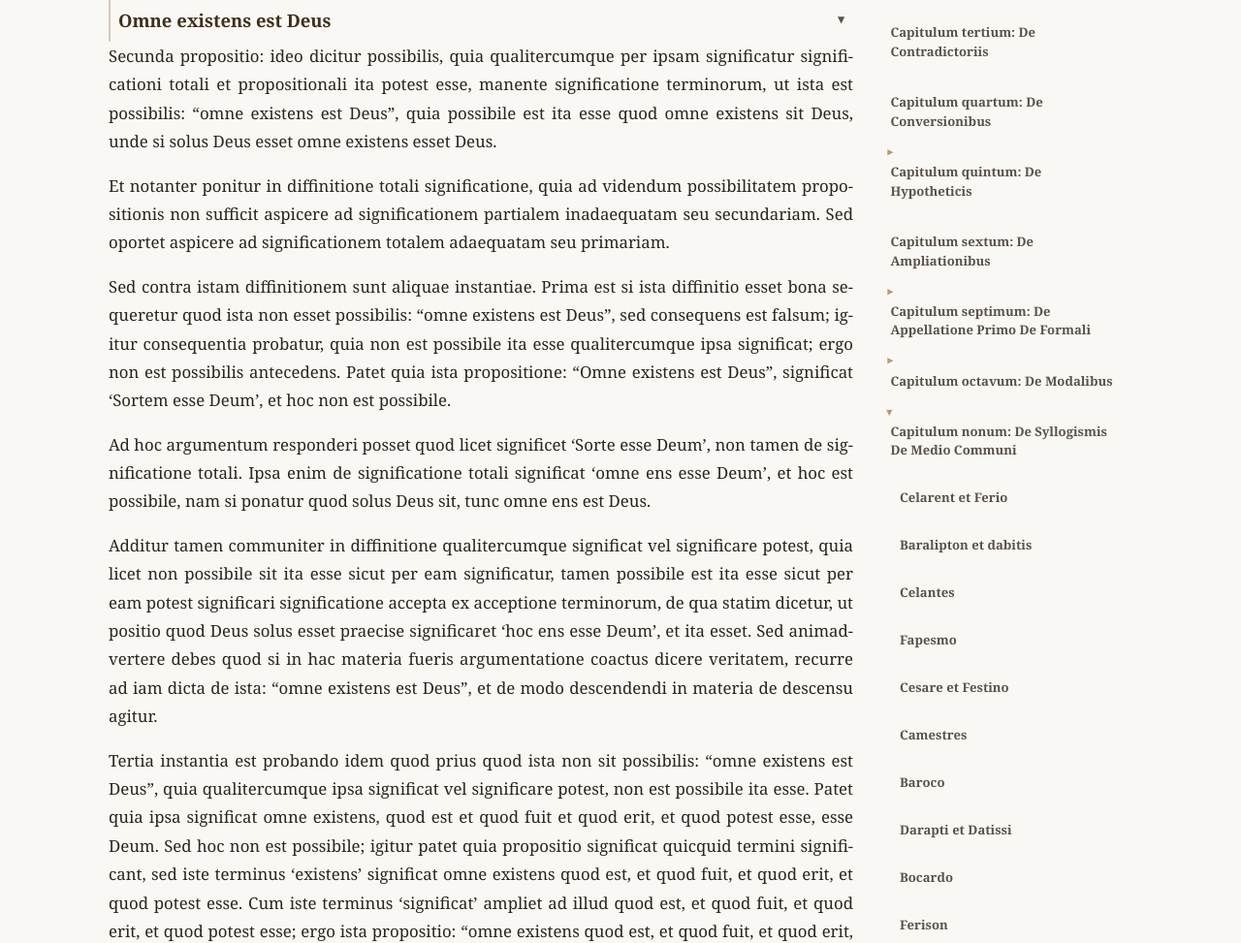
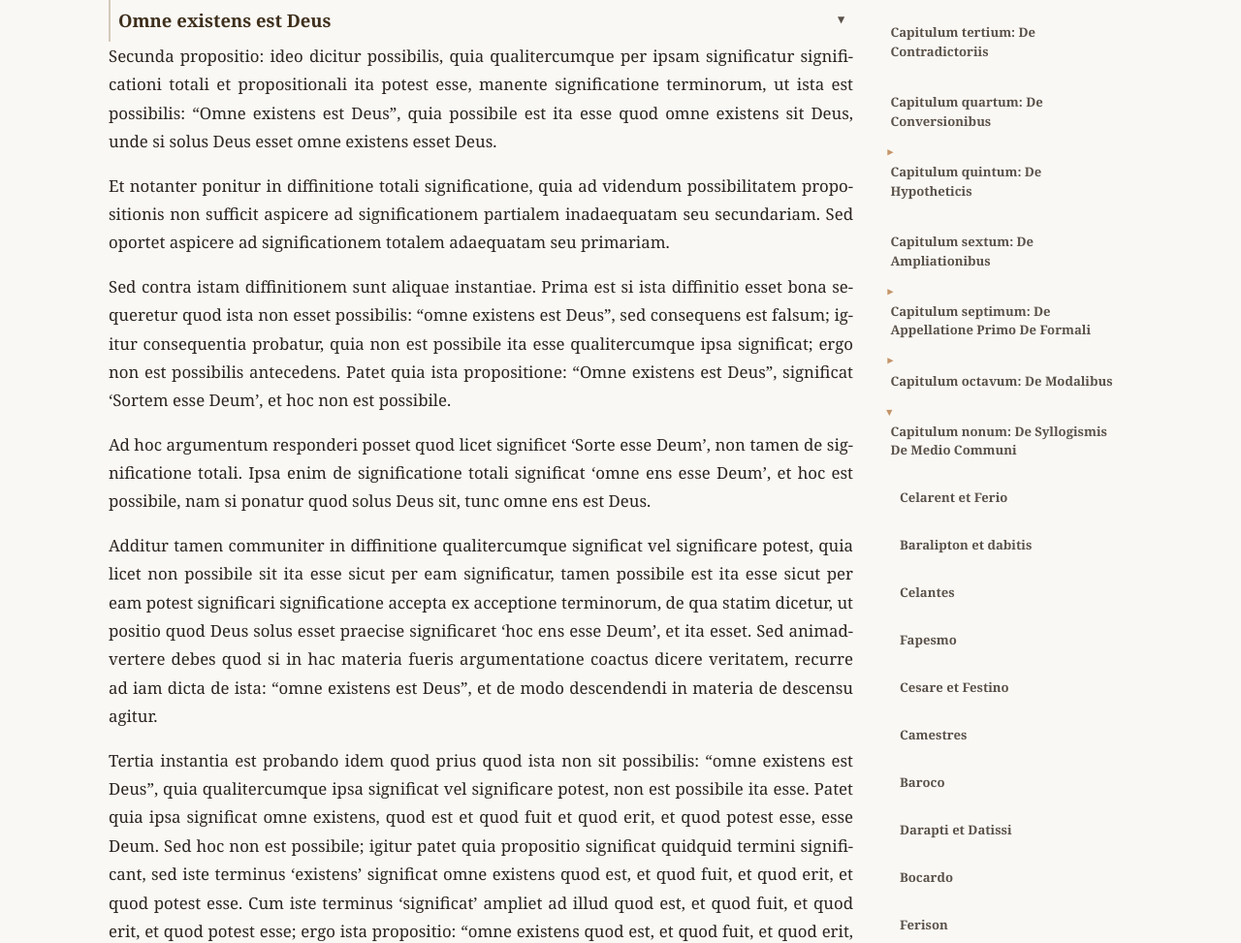
Before and after one commit to JoseBalado/Spanish-Logicians-at-the-University-of-Paris, a Jekyll site: the page built from philosophers/Jeronimo-Pardo/Medulla-Dyalectices-1505.md, in a window 1280 px wide and 1400 px high, scrolled down 54923 px. Shown: the part 214-1187 px from the top of the window at 97% size. Built offline with Jekyll 4.4.1, drawn with Linux system fonts in a browser that asks for light colours; some of the changed text lies outside the part shown.

```diff
--- a/philosophers/Jeronimo-Pardo/Medulla-Dyalectices-1505.md
+++ b/philosophers/Jeronimo-Pardo/Medulla-Dyalectices-1505.md
@@ -748,7 +748,7 @@ Respondetur quod potest, sic enim debet diffiniri: "propositio impossibilis est
 
 Propositio falsa est quae qualiter significat taliter false, est quemadmodum propositio impossibilis sic diffinitur: "Propositio impossibilis est quae taliter significat qualiter impossibile est esse". De illa autem propositione: "Deus non est", quae in argumento proponitur, dico quod ipsa significat Deum qui Deus est impossibilis impossibilitate relativa, ut relatus negative ad seipsum.
 
-Ad rationem quae probat quod non potest salvari diffinitio propositionis contingentis, potest aliquis respondere ad id quod argumentum praetendit. Dico enim quod ipse Deus relatus affirmative ad seipsum relatum ad creaturam quae connotatur per ly 'creans', dicitur contingens relative. Ideo concederem quod Deum creare est necessarium, hoc est, ipse Deus creans est necessarius et etiam est contingens, contingentia relativa, taliter qualiter significatur per istam: "Deus crea", neque aliud argumentum probat, verumtamen est difficultas: qualiter debeat diffiniri propositio contingens, nam ista est contingens: "omne ens est Deus", et tamen clarum est quod quicquid per eam significatur taliter qualiter per eam significatur necessario aut impossibiliter se habet, quod ostenditur, nam vel significatur Deus ut relative se habens ad creaturam et affirmative, et tunc est impossibilis impossibilitate relativa. Non ergo a suo significato illa propositio suam contingentiam habet.
+Ad rationem quae probat quod non potest salvari diffinitio propositionis contingentis, potest aliquis respondere ad id quod argumentum praetendit. Dico enim quod ipse Deus relatus affirmative ad seipsum relatum ad creaturam quae connotatur per ly 'creans', dicitur contingens relative. Ideo concederem quod Deum creare est necessarium, hoc est, ipse Deus creans est necessarius et etiam est contingens, contingentia relativa, taliter qualiter significatur per istam: "Deus crea", neque aliud argumentum probat, verumtamen est difficultas: qualiter debeat diffiniri propositio contingens, nam ista est contingens: "omne ens est Deus", et tamen clarum est quod quidquid per eam significatur taliter qualiter per eam significatur necessario aut impossibiliter se habet, quod ostenditur, nam vel significatur Deus ut relative se habens ad creaturam et affirmative, et tunc est impossibilis impossibilitate relativa. Non ergo a suo significato illa propositio suam contingentiam habet.
 
 ### Propositio duplici de causa potest contingens nominari
 
@@ -932,7 +932,7 @@ Prima est quod subiectum vel praedicatum pro nullo supponat, quod debet intellig
 
 Secunda causa sufficiens ad veritatem negativae est quod subiectum et praedicatum pro omnino diversis supponant, et ideo ista consequentia est bona: "ista propositio est negativa, et subiectum vel praedicatum pro nullo supponit; ergo est vera". Etiam illa consequentia est bona: "ista propositio est negativa, et subiectum et praedicatu pro diversis supponunt; ergo est vera", et hoc semper loquendo de pure negativa.
 
-Ex dictis satis patet quod quicquid requiritur ad veritatem affirmativae, illud requiritur ad falsitatem negativae. Illud sufficit ad veritatem negativae contradictoriae. Et certe, ad cognoscendum veritatem vel falsitatem negativae, multum confert aspicere ad veritatem vel falsitatem suae contradictoriae.
+Ex dictis satis patet quod quidquid requiritur ad veritatem affirmativae, illud requiritur ad falsitatem negativae. Illud sufficit ad veritatem negativae contradictoriae. Et certe, ad cognoscendum veritatem vel falsitatem negativae, multum confert aspicere ad veritatem vel falsitatem suae contradictoriae.
 
 Affirmativae de possibilitate ponuntur aliquae propositiones:
 
@@ -942,7 +942,7 @@ Prima propositio: non dicitur possibilis eo quod possit esse vera, similiter, no
 
 ### Omne existens est Deus
 
-Secunda propositio: ideo dicitur possibilis, quia qualitercumque per ipsam significatur significationi totali et propositionali ita potest esse, manente significatione terminorum, ut ista est possibilis: "omne existens est Deus", quia possibile est ita esse quod omne existens sit Deus, unde si solus Deus esset omne existens esset Deus.
+Secunda propositio: ideo dicitur possibilis, quia qualitercumque per ipsam significatur significationi totali et propositionali ita potest esse, manente significatione terminorum, ut ista est possibilis: "Omne existens est Deus", quia possibile est ita esse quod omne existens sit Deus, unde si solus Deus esset omne existens esset Deus.
 
 Et notanter ponitur in diffinitione totali significatione, quia ad videndum possibilitatem propositionis non sufficit aspicere ad significationem partialem inadaequatam seu secundariam. Sed oportet aspicere ad significationem totalem adaequatam seu primariam.
 
@@ -952,7 +952,7 @@ Ad hoc argumentum responderi posset quod licet significet 'Sorte esse Deum', non
 
 Additur tamen communiter in diffinitione qualitercumque significat vel significare potest, quia licet non possibile sit ita esse sicut per eam significatur, tamen possibile est ita esse sicut per eam potest significari significatione accepta ex acceptione terminorum, de qua statim dicetur, ut positio quod Deus solus esset praecise significaret 'hoc ens esse Deum', et ita esset. Sed animadvertere debes quod si in hac materia fueris argumentatione coactus dicere veritatem, recurre ad iam dicta de ista: "omne existens est Deus", et de modo descendendi in materia de descensu agitur.
 
-Tertia instantia est probando idem quod prius quod ista non sit possibilis: "omne existens est Deus", quia qualitercumque ipsa significat vel significare potest, non est possibile ita esse. Patet quia ipsa significat omne existens, quod est et quod fuit et quod erit, et quod potest esse, esse Deum. Sed hoc non est possibile; igitur patet quia propositio significat quicquid termini significant, sed iste terminus 'existens' significat omne existens quod est, et quod fuit, et quod erit, et quod potest esse. Cum iste terminus 'significat' ampliet ad illud quod est, et quod fuit, et quod erit, et quod potest esse; ergo ista propositio: "omne existens quod est, et quod fuit, et quod erit, et quod potest esse", 'esse Deum' significat.
+Tertia instantia est probando idem quod prius quod ista non sit possibilis: "omne existens est Deus", quia qualitercumque ipsa significat vel significare potest, non est possibile ita esse. Patet quia ipsa significat omne existens, quod est et quod fuit et quod erit, et quod potest esse, esse Deum. Sed hoc non est possibile; igitur patet quia propositio significat quidquid termini significant, sed iste terminus 'existens' significat omne existens quod est, et quod fuit, et quod erit, et quod potest esse. Cum iste terminus 'significat' ampliet ad illud quod est, et quod fuit, et quod erit, et quod potest esse; ergo ista propositio: "omne existens quod est, et quod fuit, et quod erit, et quod potest esse", 'esse Deum' significat.
 
 \[viii.vb 37b\]
 
```
Also changed, not shown: philosophers/Domingo-de-Soto/Summulae-1529.md (+1 -1 lines), philosophers/Fernando-de-Enzinas/Tractatus-de-compositione-propositionis-mentalis-1528.md (+66 -14 lines).
